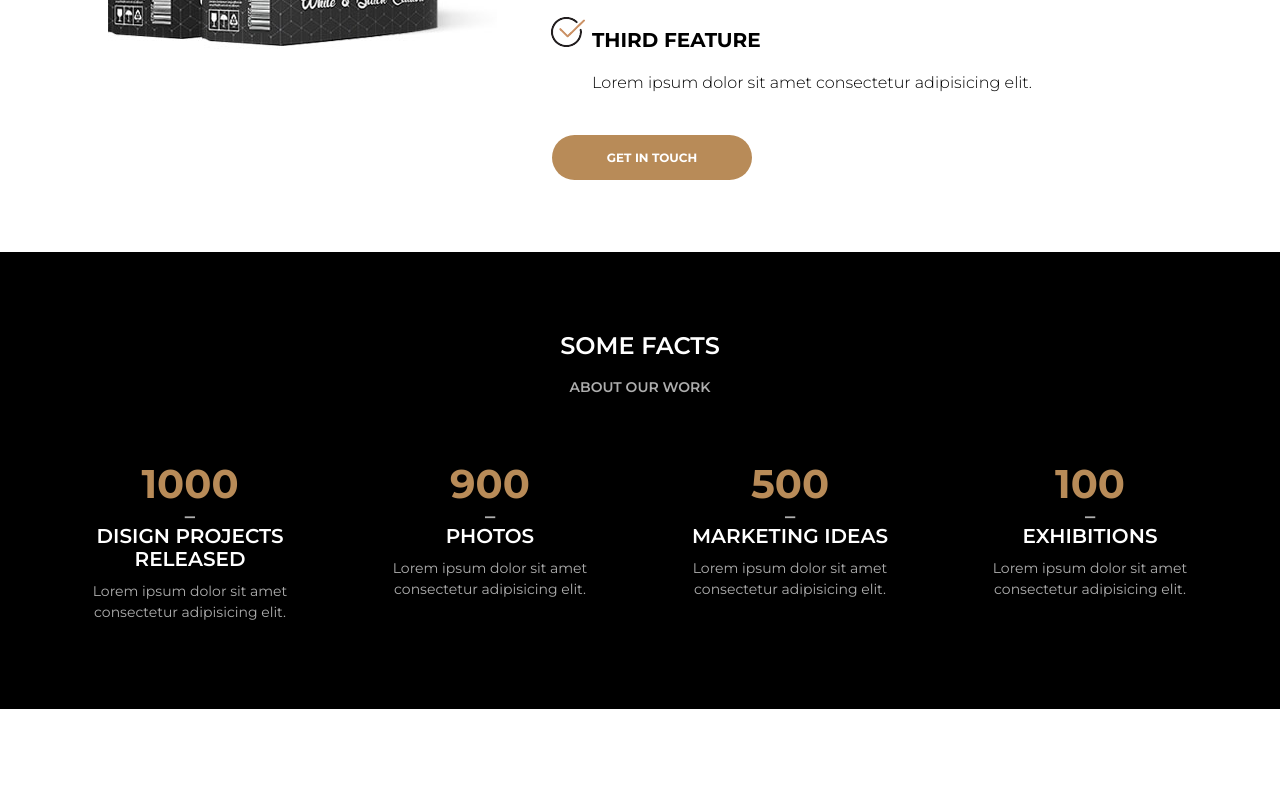
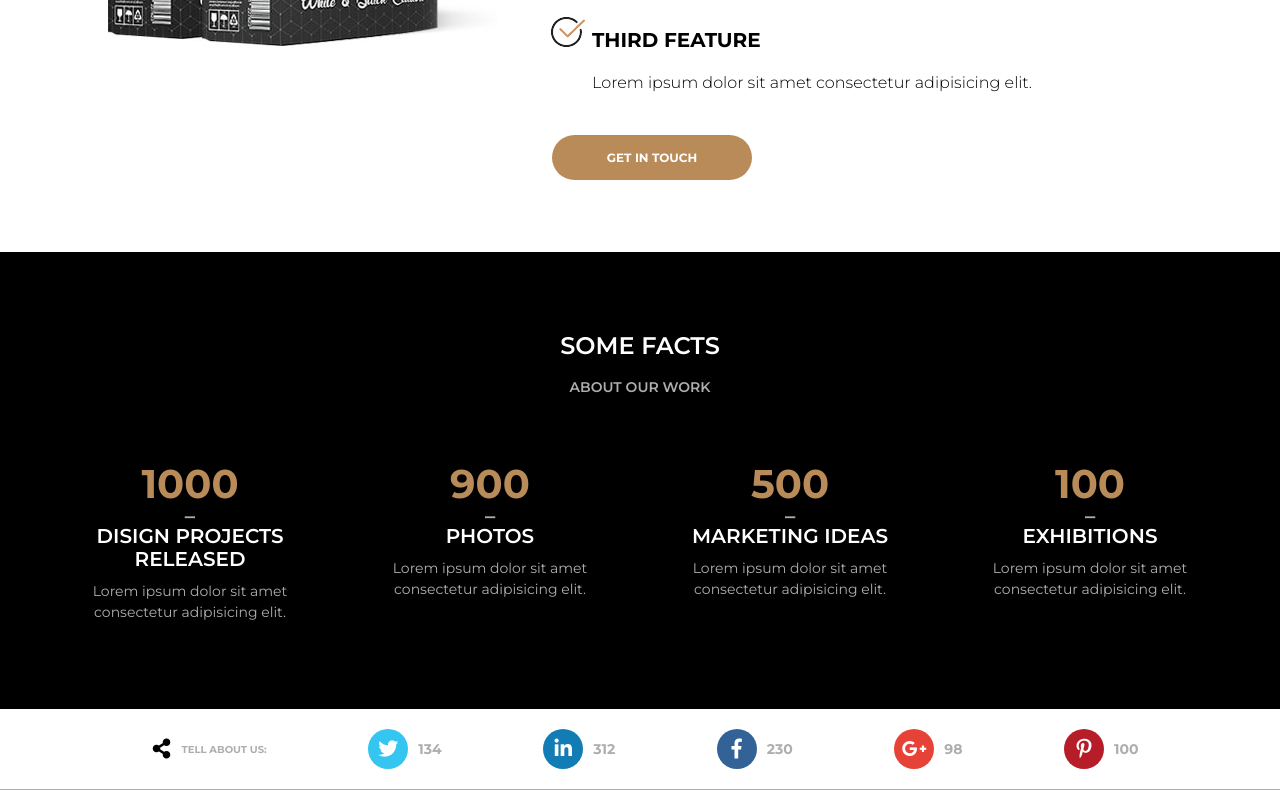
Before and after one commit to MariuszSzlachta/AVAX, a website: page index.html in a window 1280 px wide. Shown: the part 5248-6038 px from the top of the page. Before the commit the page ends 5957 px from the top, so only its background shows below. Drawn offline with Linux system fonts and the light colour scheme.

Commit message:
Add social-media-info-panel

```diff
--- a/index.html
+++ b/index.html
@@ -593,6 +593,47 @@
       </div>
     </div>
   </section>
+
+  <section class="social-media-info-panel section">
+    <div class="container">
+      <ul class="social-media-counter counters-list">
+        <li class="counters-list__item">
+          <span class="counters-list__icon fas fa-share-alt"></span>
+          <span class="counters-list__text">Tell about us:</span>
+        </li>
+        <li class="counters-list__item">
+          <a class="counters-list__link" href="#">
+            <span class="counters-list__icon fab fa-twitter"></span>
+            <span class="counters-list__count">134</span>
+          </a>
+        </li>
+        <li class="counters-list__item">
+          <a class="counters-list__link" href="#">
+            <span class="counters-list__icon fab fa-linkedin-in"></span>
+            <span class="counters-list__count">312</span>
+          </a>
+        </li>
+        <li class="counters-list__item">
+          <a class="counters-list__link" href="#">
+            <span class="counters-list__icon fab fa-facebook-f"></span>
+            <span class="counters-list__count">230</span>
+          </a>
+        </li>
+        <li class="counters-list__item">
+          <a class="counters-list__link" href="#">
+            <span class="counters-list__icon fab fa-google-plus-g"></span>
+            <span class="counters-list__count">98</span>
+          </a>
+        </li>
+        <li class="counters-list__item">
+          <a class="counters-list__link" href="#">
+            <span class="counters-list__icon fab fa-pinterest-p"></span>
+            <span class="counters-list__count">100</span>
+          </a>
+        </li>
+      </ul>
+    </div>
+  </section>
   <script src="vendor/flickity.pkgd.min.js"></script>
   <script src="js/script.js"></script>
 </body>
--- /dev/null
+++ b/sass/partials/_social-media-info-panel.scss
@@ -0,0 +1,88 @@
+.social-media-info-panel {
+  border-bottom: 1px solid $grey-text;
+  padding: 1rem 12px;
+}
+.counters-list {
+  padding: 0;
+  display: flex;
+  justify-content: space-evenly;
+  list-style: none;
+  flex-wrap: wrap;
+  &__item {
+    &:first-child {
+      display: flex;
+      align-items: center;
+    }
+  }
+  &__link {
+    display: flex;
+    align-items: center;
+    font-size: 2rem;
+    text-decoration: none;
+  }
+  &__text {
+    font-weight: bold;
+    text-transform: uppercase;
+    color: $grey-text;
+  }
+  &__count {
+    margin-left: 10px;
+    font-size: 1.4rem;
+    font-weight: bold;
+    text-transform: uppercase;
+    color: $grey-text;
+  }
+  &__icon {
+    display: flex;
+    justify-content: center;
+    align-items: center;
+    border-radius: 50%;
+    width: 40px;
+    height: 40px;
+    color: $white;
+  }
+  .fa-facebook-f {
+    background-color: $faceBook;
+  }
+  .fa-twitter {
+    background-color: $twitter;
+  }
+  .fa-linkedin-in {
+    background-color: $linkedIn;
+  }
+  .fa-google-plus-g {
+    background-color: $google;
+  }
+  .fa-pinterest-p {
+    background-color: $pinterest;
+  }
+  .fa-share-alt {
+    color: $black;
+    font-size: 2rem;
+  }
+}
+
+@media (max-width: 768px) {
+  .counters-list {
+    &__item {
+      margin-top: 1.5rem;
+      &:first-child {
+        margin-top: 0;
+        justify-content: center;
+        width: 100%;
+      }
+    }
+    &__link {
+      display: flex;
+      flex-direction: column;
+      align-items: center;
+    }
+    &__count {
+      margin-top: 1rem;
+      margin-left: 0;
+    }
+    &__text {
+      font-size: 2rem;
+    }
+  }
+}
--- a/sass/style.scss
+++ b/sass/style.scss
@@ -19,3 +19,4 @@
 @import 'partials/_price.scss';
 @import 'partials/_premium.scss';
 @import 'partials/_facts.scss';
+@import 'partials/_social-media-info-panel.scss';
```
Also changed, not shown: css/style.css, 1 other file.
